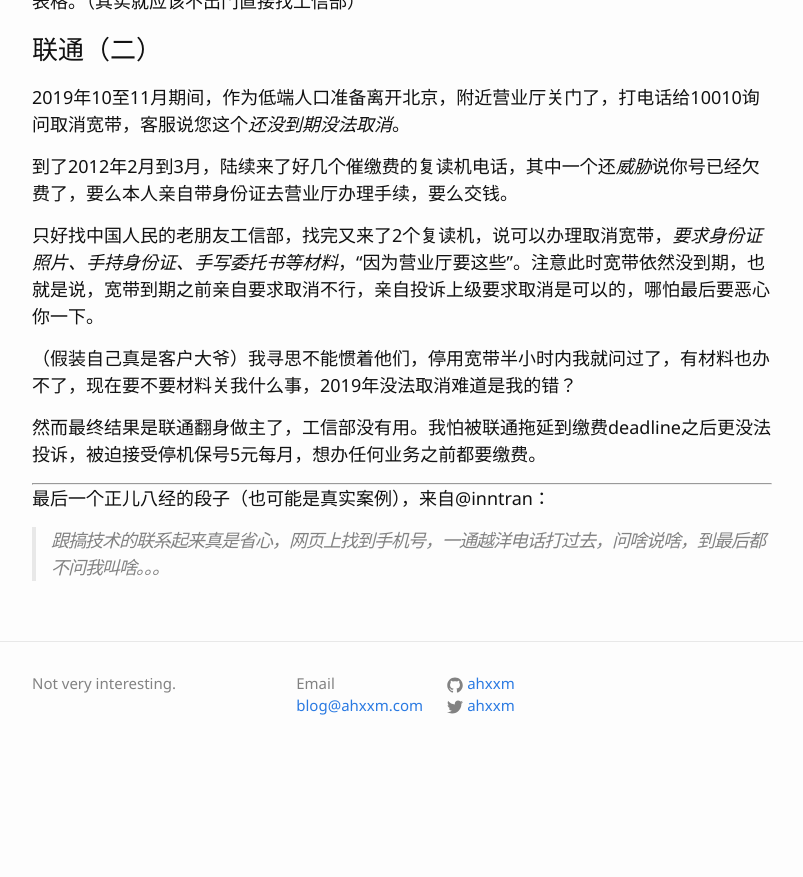
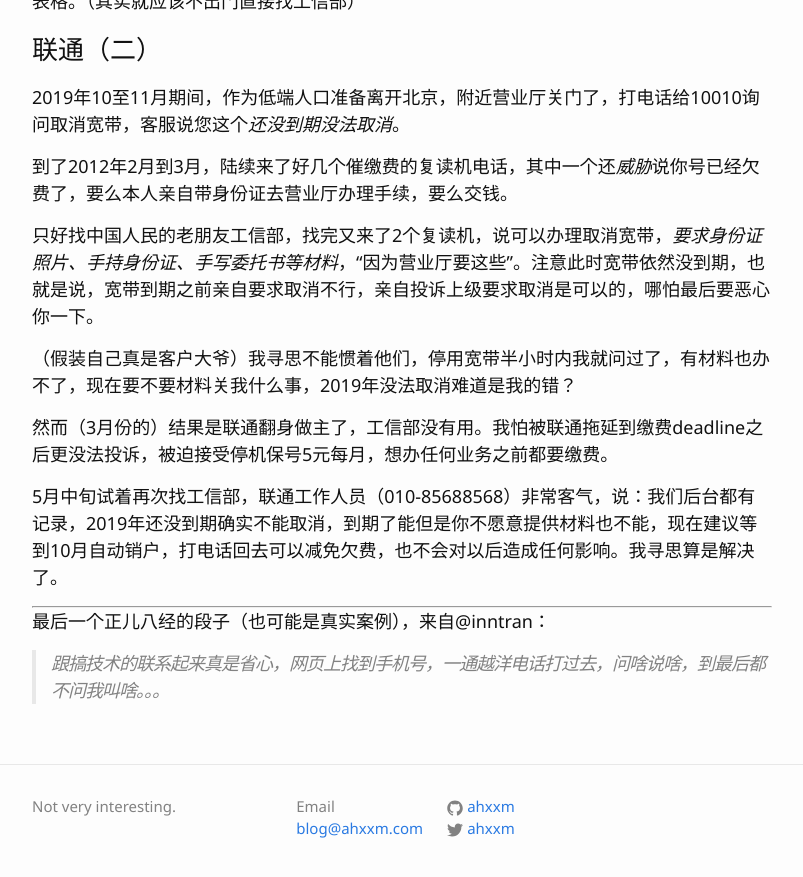
Before and after one commit to ahxxm/ahxxm.github.io, a Jekyll site: the page built from _posts/2015-06-22-ai-think-about-ai.md, in a window 1280 px wide and 900 px high, scrolled down 2465 px. Shown: the top 877 px of the window, without its empty margins (238-1041 px from the left). Built offline with Jekyll 4.4.1, drawn with Linux system fonts in a browser that asks for light colours; before the commit the page ends 3242 px from its top, so only the background shows below that.

Commit message:
stupid china unicom final

```diff
--- a/_posts/2015-06-22-ai-think-about-ai.md
+++ b/_posts/2015-06-22-ai-think-about-ai.md
@@ -98,7 +98,9 @@ categories:
 
 （假装自己真是客户大爷）我寻思不能惯着他们，停用宽带半小时内我就问过了，有材料也办不了，现在要不要材料关我什么事，2019年没法取消难道是我的错？
 
-然而最终结果是联通翻身做主了，工信部没有用。我怕被联通拖延到缴费deadline之后更没法投诉，被迫接受停机保号5元每月，想办任何业务之前都要缴费。
+然而（3月份的）结果是联通翻身做主了，工信部没有用。我怕被联通拖延到缴费deadline之后更没法投诉，被迫接受停机保号5元每月，想办任何业务之前都要缴费。
+
+5月中旬试着再次找工信部，联通工作人员（010-85688568）非常客气，说：我们后台都有记录，2019年还没到期确实不能取消，到期了能但是你不愿意提供材料也不能，现在建议等到10月自动销户，打电话回去可以减免欠费，也不会对以后造成任何影响。我寻思算是解决了。
 
 * * *
 
```
